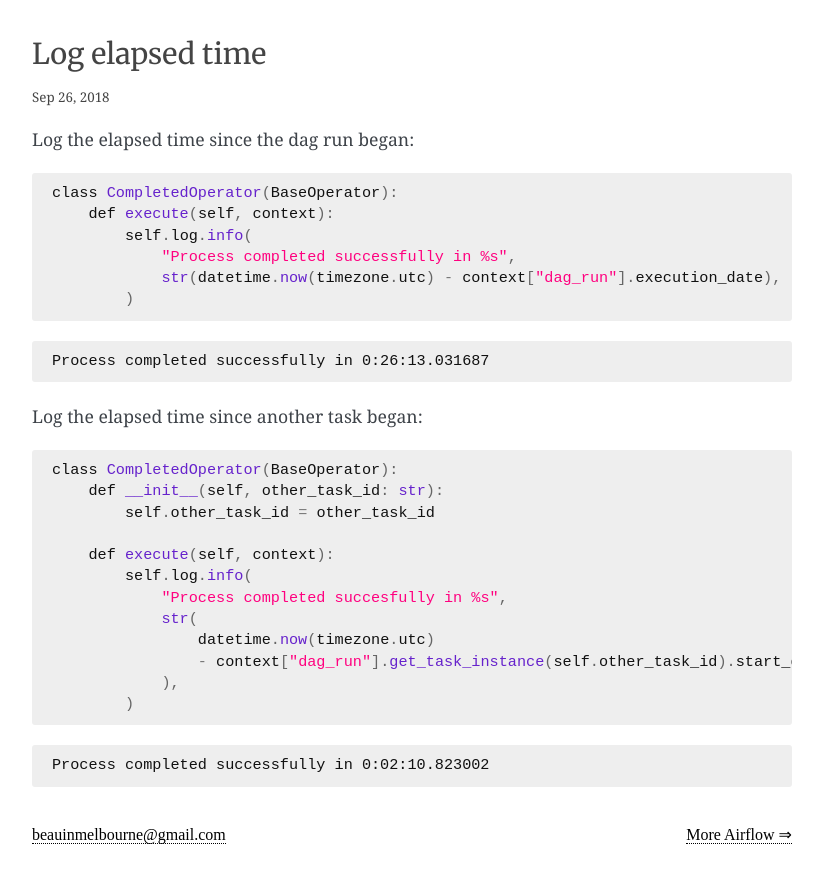
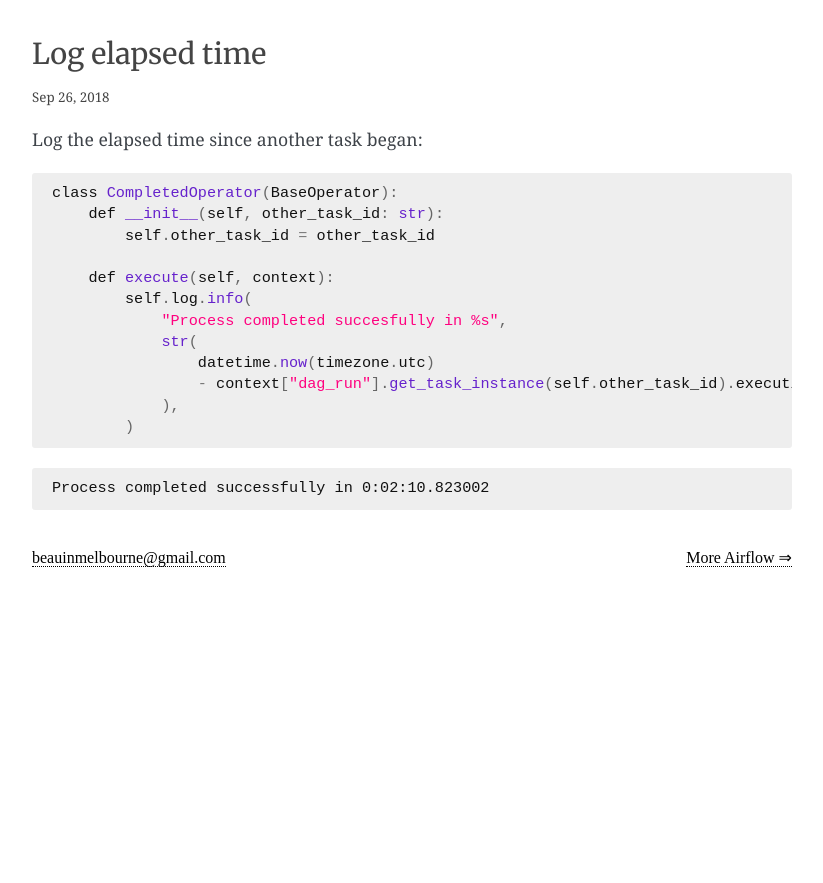
Before and after one commit to explodinglabs/explodinglabs.github.io, a Jekyll site: the page built from _posts/airflow/2018-09-26-log-elapsed-time.markdown, in a window 1280 px wide. Shown: the top 883 px of the page, without its empty margins (228-1051 px from the left). Built offline with Jekyll 4.4.1, drawn with Linux system fonts in a browser that asks for light colours; some web fonts are replaced.

Commit message:
Adjust elapsed time doc

````diff
--- a/_posts/airflow/2018-09-26-log-elapsed-time.markdown
+++ b/_posts/airflow/2018-09-26-log-elapsed-time.markdown
@@ -6,21 +6,6 @@ description: How to get the elapsed time since the dag run began, or another tas
 category: airflow
 permalink: /airflow/log-elapsed-time
 ---
-Log the elapsed time since the dag run began:
-
-```python
-class CompletedOperator(BaseOperator):
-    def execute(self, context):
-        self.log.info(
-            "Process completed successfully in %s",
-            str(datetime.now(timezone.utc) - context["dag_run"].execution_date),
-        )
-```
-
-```
-Process completed successfully in 0:26:13.031687
-```
-
 Log the elapsed time since another task began:
 
 ```python
@@ -33,7 +18,7 @@ class CompletedOperator(BaseOperator):
             "Process completed succesfully in %s",
             str(
                 datetime.now(timezone.utc)
-                - context["dag_run"].get_task_instance(self.other_task_id).start_date
+                - context["dag_run"].get_task_instance(self.other_task_id).execution_date
             ),
         )
 ```
````
